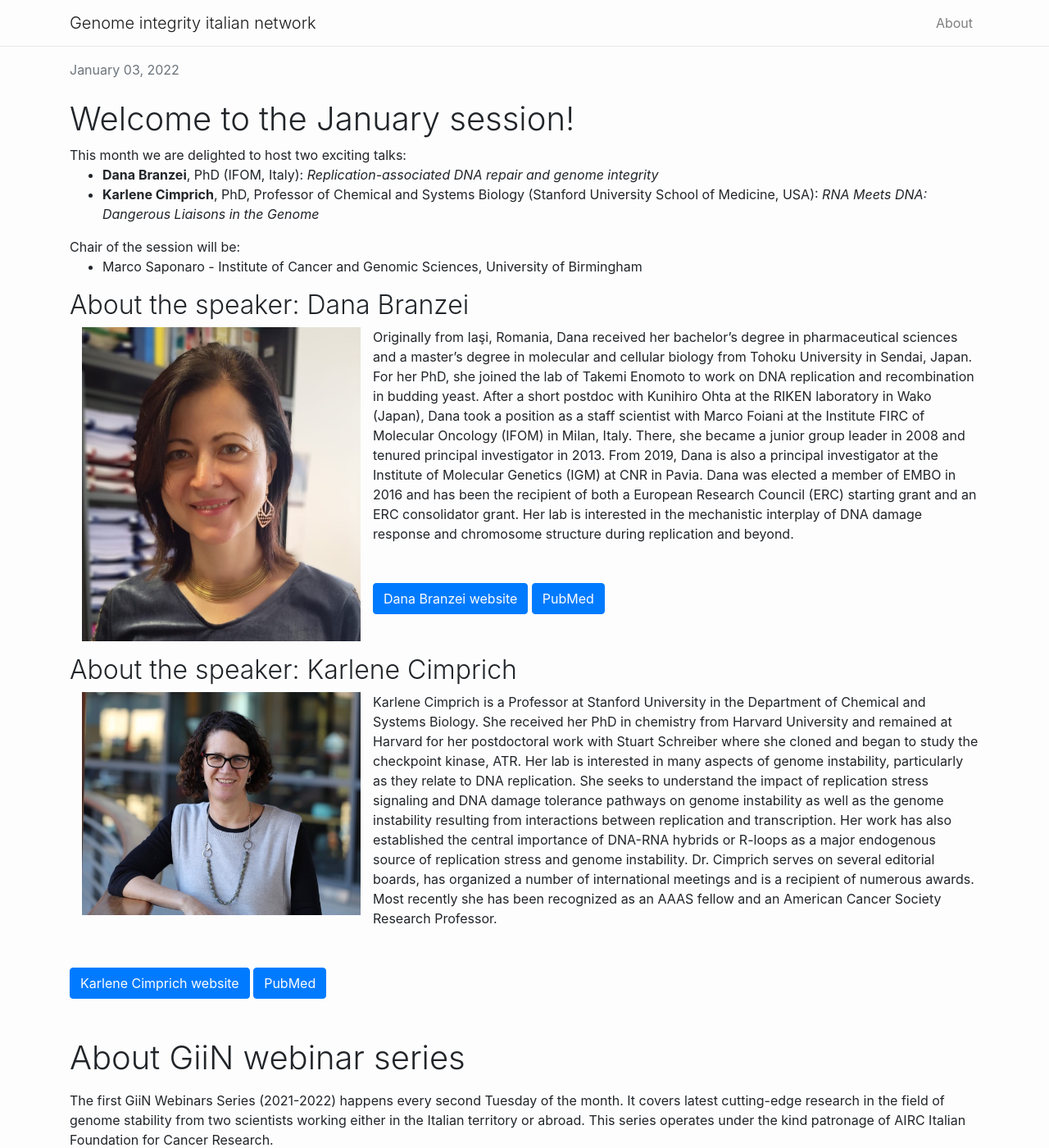
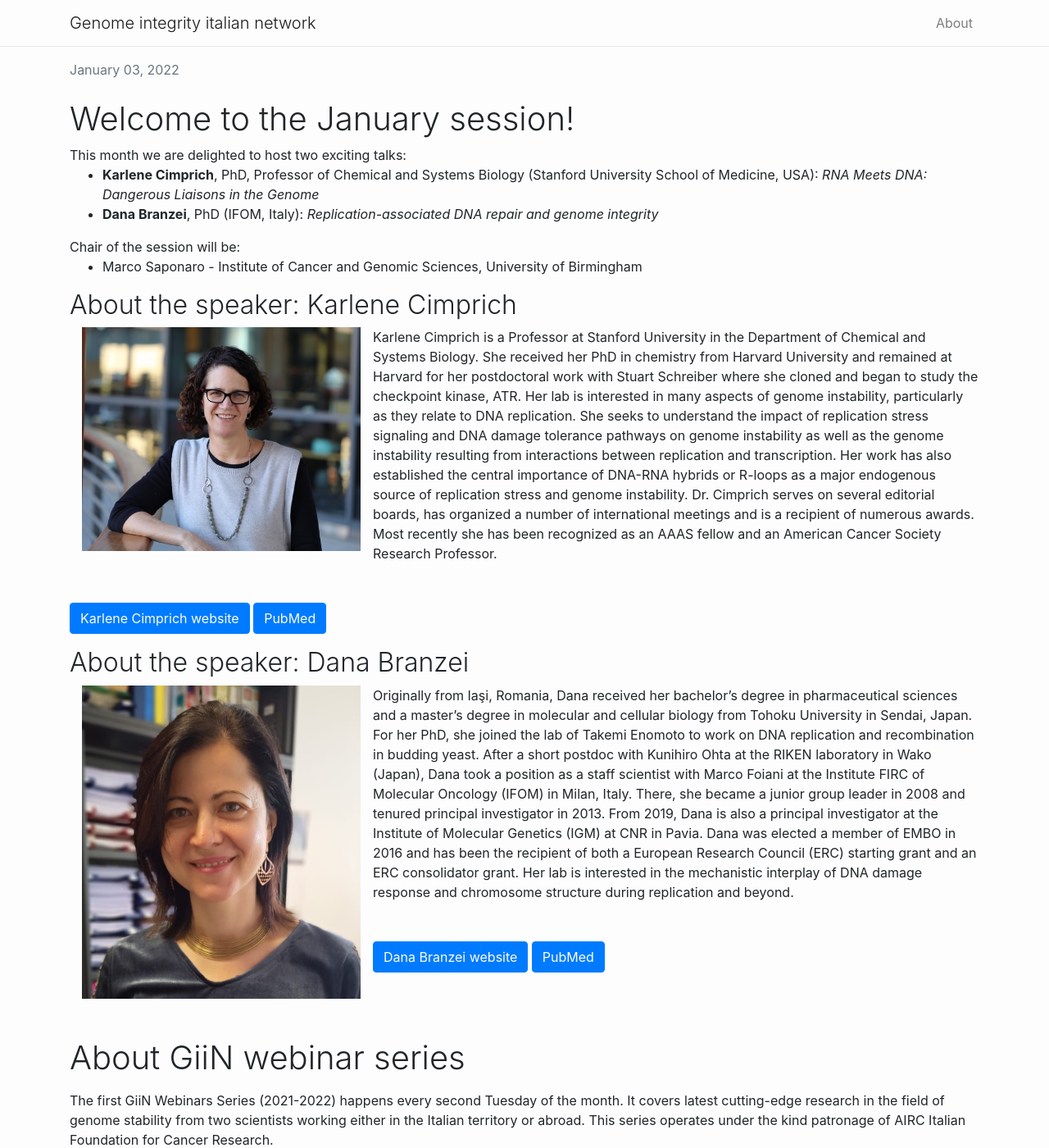
Before and after one commit to ftabaro/giin-website, a Jekyll site: the page built from _posts/2022-01-05-giin-webinar-series-january-session.markdown, in a window 1280 px wide and 1400 px high. Shown: the whole window at 82% size. Built offline with Jekyll 4.4.1, drawn with Linux system fonts in a browser that asks for light colours; nearby versions of some CDN libraries; part of the change alters nothing that is shown.

Commit message:
fix speakers order

```diff
--- a/_posts/2022-01-05-giin-webinar-series-january-session.markdown
+++ b/_posts/2022-01-05-giin-webinar-series-january-session.markdown
@@ -4,6 +4,15 @@ layout: webinar
 date:   2022-01-03 16:06:19 +0100
 categories: webinar
 speakers:
+  - name: Karlene Cimprich
+    title: PhD, Professor of Chemical and Systems Biology
+    institute: Stanford University School of Medicine
+    nation: USA
+    talk: "RNA Meets DNA: Dangerous Liaisons in the Genome"
+    pic: /assets/speakers/2022/01/cimprich.jpg
+    bio: "Karlene Cimprich is a Professor at Stanford University in the Department of Chemical and Systems Biology.  She received her PhD in chemistry from Harvard University and remained at Harvard for her postdoctoral work with Stuart Schreiber where she cloned and began to study the checkpoint kinase, ATR.  Her lab is interested in many aspects of genome instability, particularly as they relate to DNA replication. She seeks to understand the impact of replication stress signaling and DNA damage tolerance pathways on genome instability as well as the genome instability resulting from interactions between replication and transcription. Her work has also established the central importance of DNA-RNA hybrids or R-loops as a major endogenous source of replication stress and genome instability.  Dr. Cimprich serves on several editorial boards, has organized a number of international meetings and is a recipient of numerous awards.  Most recently she has been recognized as an AAAS fellow and an American Cancer Society Research Professor."
+    website: https://cimprich.stanford.edu/
+    pubmed: https://pubmed.ncbi.nlm.nih.gov/?term=Cimprich+K&sort=date
   - name: Dana Branzei
     title: PhD
     institute: IFOM
@@ -13,15 +22,6 @@ speakers:
     bio: "Originally from Iaşi, Romania, Dana received her bachelor’s degree in pharmaceutical sciences and a master’s degree in molecular and cellular biology from Tohoku University in Sendai, Japan. For her PhD, she joined the lab of Takemi Enomoto to work on DNA replication and recombination in budding yeast. After a short postdoc with Kunihiro Ohta at the RIKEN laboratory in Wako (Japan), Dana took a position as a staff scientist with Marco Foiani at the Institute FIRC of Molecular Oncology (IFOM) in Milan, Italy. There, she became a junior group leader in 2008 and tenured principal investigator in 2013. From 2019, Dana is also a principal investigator at the Institute of Molecular Genetics (IGM) at CNR in Pavia. Dana was elected a member of EMBO in 2016 and has been the recipient of both a European Research Council (ERC) starting grant and an ERC consolidator grant. Her lab is interested in the mechanistic interplay of DNA damage response and chromosome structure during replication and beyond."
     website: https://www.ifom.eu/en/cancer-research/research-labs/research-lab-branzei.php
     pubmed: https://pubmed.ncbi.nlm.nih.gov/?term=Branzei+D&sort=date
-  - name: Karlene Cimprich
-    title: PhD, Professor of Chemical and Systems Biology
-    institute: Stanford University School of Medicine
-    nation: USA
-    talk: "RNA Meets DNA: Dangerous Liaisons in the Genome"
-    pic: /assets/speakers/2022/01/cimprich.jpg
-    bio: "Karlene Cimprich is a Professor at Stanford University in the Department of Chemical and Systems Biology.  She received her PhD in chemistry from Harvard University and remained at Harvard for her postdoctoral work with Stuart Schreiber where she cloned and began to study the checkpoint kinase, ATR.  Her lab is interested in many aspects of genome instability, particularly as they relate to DNA replication. She seeks to understand the impact of replication stress signaling and DNA damage tolerance pathways on genome instability as well as the genome instability resulting from interactions between replication and transcription. Her work has also established the central importance of DNA-RNA hybrids or R-loops as a major endogenous source of replication stress and genome instability.  Dr. Cimprich serves on several editorial boards, has organized a number of international meetings and is a recipient of numerous awards.  Most recently she has been recognized as an AAAS fellow and an American Cancer Society Research Professor."
-    website: https://cimprich.stanford.edu/
-    pubmed: https://pubmed.ncbi.nlm.nih.gov/?term=Cimprich+K&sort=date
 chairs:
   - name: Marco Saponaro
     institute: Institute of Cancer and Genomic Sciences, University of Birmingham
```
